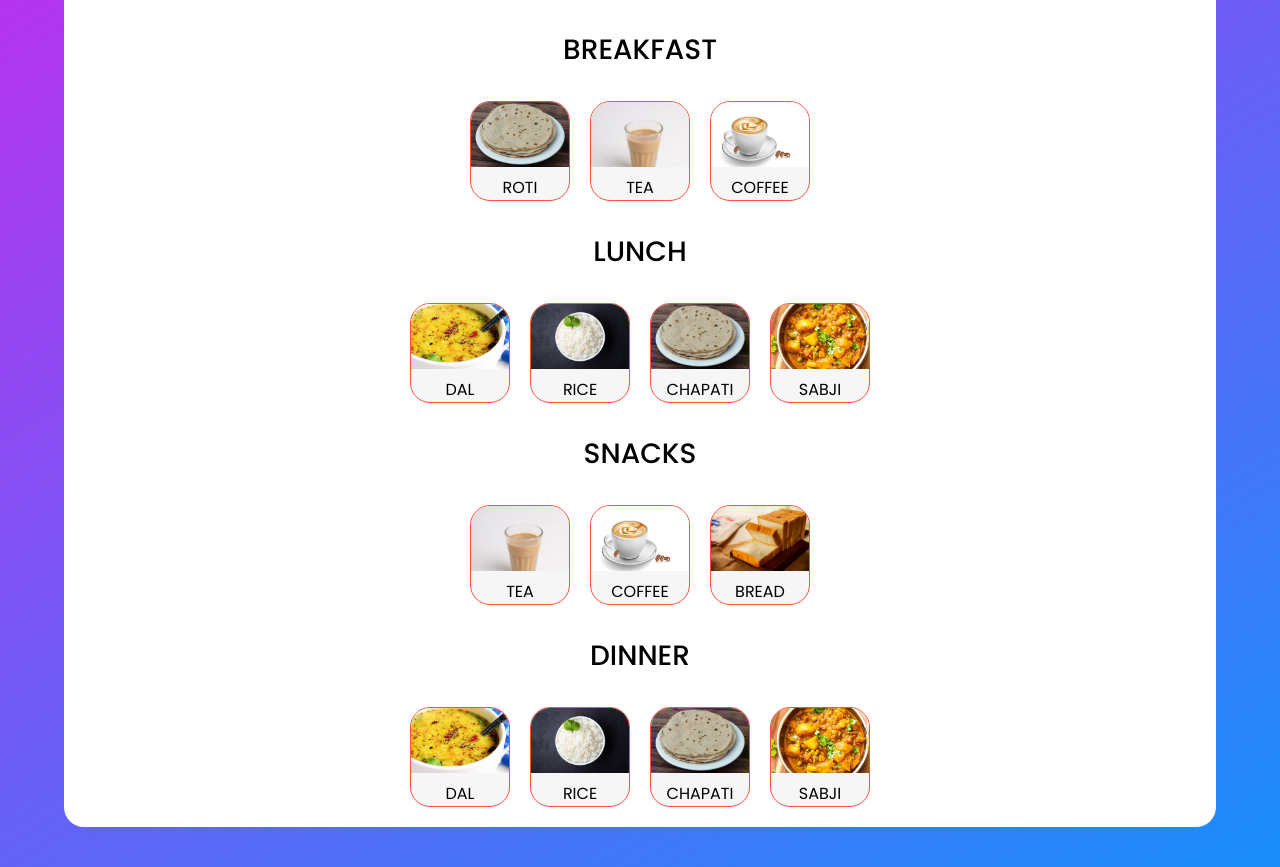
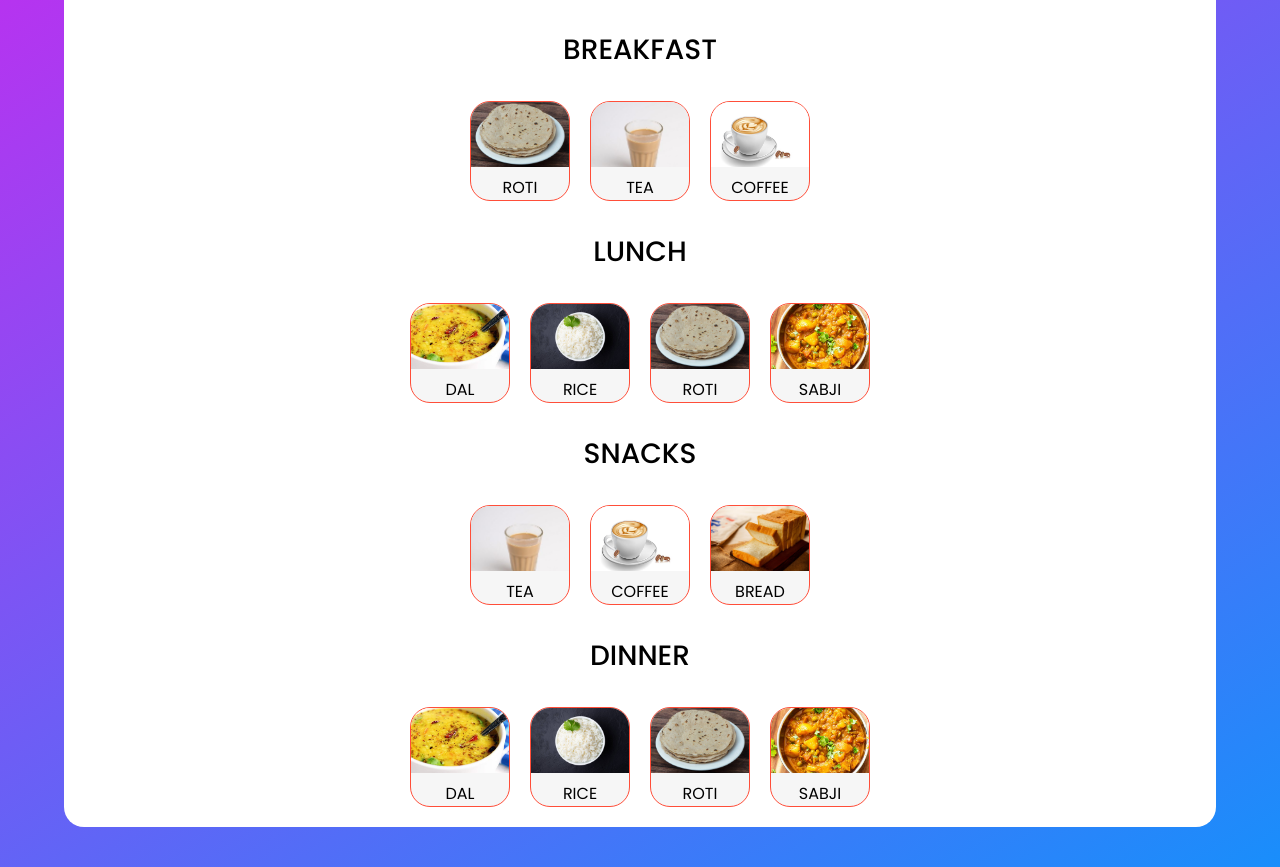
Before and after one commit to TartejBrothers/SRM-Mess-Bonito, a Django app: page / in a window 1280 px wide. Shown: the part 730-1597 px from the top of the page. Run offline with Django 4.2, Linux system fonts and the light colour scheme; some web fonts are replaced.

Commit message:
Updated: Added New Model

```diff
--- a/form/admin.py
+++ b/form/admin.py
@@ -1,6 +1,6 @@
 from import_export.admin import ImportExportModelAdmin
 from django.contrib import admin
-from .models import Details
+from .models import Details, Values
 
 
 class DetailsAdmin(ImportExportModelAdmin, admin.ModelAdmin):
@@ -17,3 +17,4 @@ class DetailsAdmin(ImportExportModelAdmin, admin.ModelAdmin):
 
 
 admin.site.register(Details, DetailsAdmin)
+admin.site.register(Values)
--- a/form/models.py
+++ b/form/models.py
@@ -5,6 +5,13 @@ options = (
     ("Yes", "Yes"),
     ("No", "No"),
 )
+
+
+class Values(models.Model):
+    date = models.DateField(auto_now_add=True)
+    lunch = models.IntegerField()
+    dinner = models.IntegerField()
+    total = models.IntegerField()
 
 
 class Details(models.Model):
--- a/form/views.py
+++ b/form/views.py
@@ -21,7 +21,7 @@ menu = [
         [
             ["dal.jpeg", "Dal"],
             ["rice.jpeg", "Rice"],
-            ["roti.jpeg", "Chapati"],
+            ["roti.jpeg", "roti"],
             ["sabji.jpeg", "Sabji"],
         ],
         "Snacks",
@@ -30,7 +30,7 @@ menu = [
         [
             ["dal.jpeg", "Dal"],
             ["rice.jpeg", "Rice"],
-            ["roti.jpeg", "Chapati"],
+            ["roti.jpeg", "roti"],
             ["sabji.jpeg", "Sabji"],
         ],
     ],
@@ -45,7 +45,7 @@ menu = [
         [
             ["dal.jpeg", "Dal"],
             ["rice.jpeg", "Rice"],
-            ["roti.jpeg", "Chapati"],
+            ["roti.jpeg", "roti"],
             ["sabji.jpeg", "Sabji"],
         ],
         "Snacks",
@@ -54,7 +54,7 @@ menu = [
         [
             ["dal.jpeg", "Dal"],
             ["rice.jpeg", "Rice"],
-            ["roti.jpeg", "Chapati"],
+            ["roti.jpeg", "roti"],
             ["sabji.jpeg", "Sabji"],
         ],
     ],
@@ -69,7 +69,7 @@ menu = [
         [
             ["dal.jpeg", "Dal"],
             ["rice.jpeg", "Rice"],
-            ["roti.jpeg", "Chapati"],
+            ["roti.jpeg", "roti"],
             ["sabji.jpeg", "Sabji"],
         ],
         "Snacks",
@@ -78,7 +78,7 @@ menu = [
         [
             ["dal.jpeg", "Dal"],
             ["rice.jpeg", "Rice"],
-            ["roti.jpeg", "Chapati"],
+            ["roti.jpeg", "roti"],
             ["sabji.jpeg", "Sabji"],
         ],
     ],
@@ -93,7 +93,7 @@ menu = [
         [
             ["dal.jpeg", "Dal"],
             ["rice.jpeg", "Rice"],
-            ["roti.jpeg", "Chapati"],
+            ["roti.jpeg", "roti"],
             ["sabji.jpeg", "Sabji"],
         ],
         "Snacks",
@@ -102,7 +102,7 @@ menu = [
         [
             ["dal.jpeg", "Dal"],
             ["rice.jpeg", "Rice"],
-            ["roti.jpeg", "Chapati"],
+            ["roti.jpeg", "roti"],
             ["sabji.jpeg", "Sabji"],
         ],
     ],
@@ -117,7 +117,7 @@ menu = [
         [
             ["dal.jpeg", "Dal"],
             ["rice.jpeg", "Rice"],
-            ["roti.jpeg", "Chapati"],
+            ["roti.jpeg", "roti"],
             ["sabji.jpeg", "Sabji"],
         ],
         "Snacks",
@@ -126,7 +126,7 @@ menu = [
         [
             ["dal.jpeg", "Dal"],
             ["rice.jpeg", "Rice"],
-            ["roti.jpeg", "Chapati"],
+            ["roti.jpeg", "roti"],
             ["sabji.jpeg", "Sabji"],
         ],
     ],
@@ -141,7 +141,7 @@ menu = [
         [
             ["dal.jpeg", "Dal"],
             ["rice.jpeg", "Rice"],
-            ["roti.jpeg", "Chapati"],
+            ["roti.jpeg", "roti"],
             ["sabji.jpeg", "Sabji"],
         ],
         "Snacks",
@@ -150,7 +150,7 @@ menu = [
         [
             ["dal.jpeg", "Dal"],
             ["rice.jpeg", "Rice"],
-            ["roti.jpeg", "Chapati"],
+            ["roti.jpeg", "roti"],
             ["sabji.jpeg", "Sabji"],
         ],
     ],
@@ -165,7 +165,7 @@ menu = [
         [
             ["dal.jpeg", "Dal"],
             ["rice.jpeg", "Rice"],
-            ["roti.jpeg", "Chapati"],
+            ["roti.jpeg", "roti"],
             ["sabji.jpeg", "Sabji"],
         ],
         "Snacks",
@@ -174,7 +174,7 @@ menu = [
         [
             ["dal.jpeg", "Dal"],
             ["rice.jpeg", "Rice"],
-            ["roti.jpeg", "Chapati"],
+            ["roti.jpeg", "roti"],
             ["sabji.jpeg", "Sabji"],
         ],
     ],
```
Also changed, not shown: form/migrations/0005_values.py (added), templates/index.html (line endings or trailing spaces), 5 other files.
